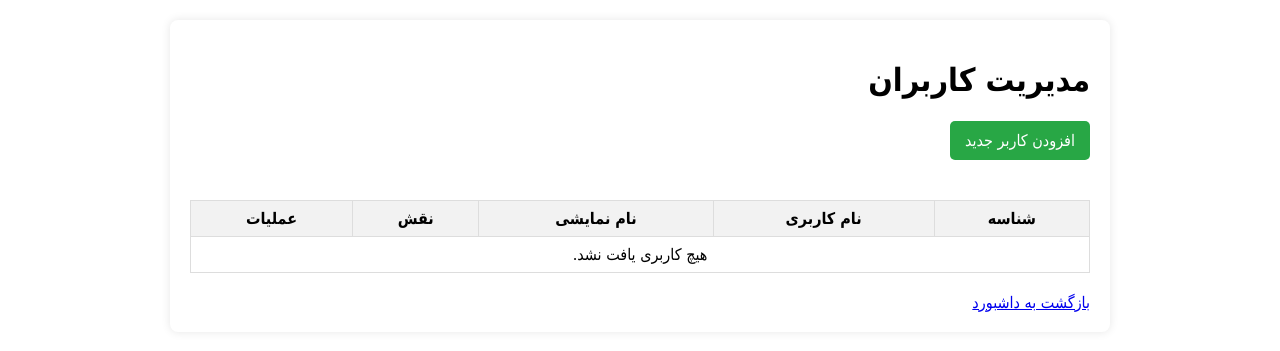
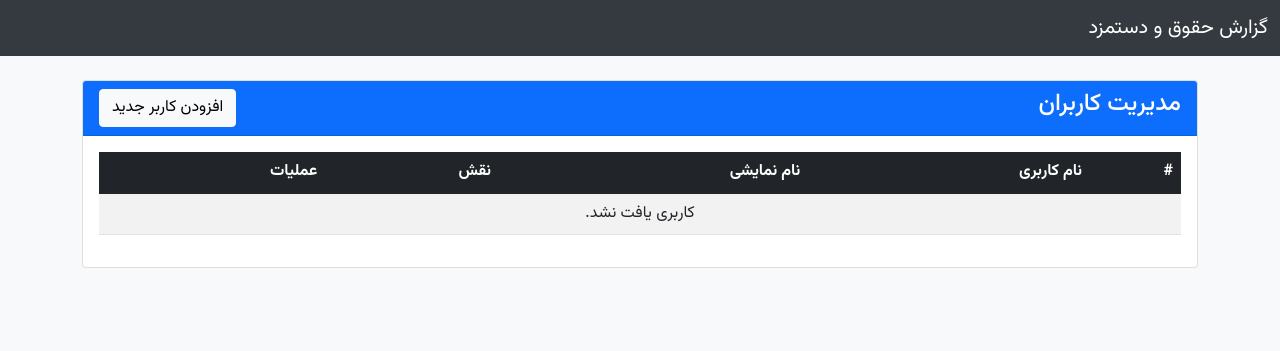
Before and after one commit to mortezaha/salary-reports, a Flask app: template templates/manage_users.html in a window 1280 px wide. Shown: the top 351 px of the page. Run offline with Flask 3, Linux system fonts and the light colour scheme; the template is opened without the code that fills it, so the values that code supplies are empty; parts of the project's set-up code (start-up, migrations or seed data) failed here and were passed over.

```diff
--- a/templates/manage_users.html
+++ b/templates/manage_users.html
@@ -2,27 +2,38 @@
 <html lang="fa" dir="rtl">
 <head>
     <meta charset="UTF-8">
+    <meta name="viewport" content="width=device-width, initial-scale=1.0">
+    <link rel="icon" href="{{ url_for('static', filename='favicon.ico') }}" type="image/x-icon">
     <title>مدیریت کاربران</title>
+    <link rel="preconnect" href="https://fonts.googleapis.com">
+    <link rel="preconnect" href="https://fonts.gstatic.com" crossorigin>
+    <link href="https://fonts.googleapis.com/css2?family=Vazirmatn:wght@300;400;500;700&display=swap" rel="stylesheet">
+    <link href="https://cdn.jsdelivr.net/npm/bootstrap@5.1.3/dist/css/bootstrap.rtl.min.css" rel="stylesheet">
     <style>
-        body { font-family: 'Tahoma', sans-serif; margin: 20px; }
-        .container { max-width: 900px; margin: auto; background: #fff; padding: 20px; border-radius: 8px; box-shadow: 0 0 10px rgba(0,0,0,0.1); }
-        table { width: 100%; border-collapse: collapse; margin-top: 20px; }
-        th, td { border: 1px solid #ddd; padding: 8px; text-align: center; }
-        th { background-color: #f2f2f2; }
-        .add-btn { background-color: #28a745; color: white; padding: 10px 15px; text-decoration: none; border-radius: 5px; display: inline-block; margin-bottom: 20px; }
-        .action-btns a { margin: 0 5px; text-decoration: none; padding: 4px 8px; border-radius: 3px; color: white; font-size: 12px; }
-        .edit-btn { background-color: #ffc107; }
-        .delete-btn { background-color: #dc3545; }
+        body { font-family: 'Vazirmatn', sans-serif; background-color: #f8f9fa; }
+        .navbar { background-color: #343a40; }
+        .card-header { background-color: #0d6efd; color: white; }
     </style>
 </head>
 <body>
-    <div class="container">
-        <h1>مدیریت کاربران</h1>
-        <a href="{{ url_for('add_user') }}" class="add-btn">افزودن کاربر جدید</a>
-        <table>
-            <thead>
+    <nav class="navbar navbar-expand-lg navbar-dark">
+        <div class="container-fluid">
+            <a class="navbar-brand" href="{{ url_for('index') }}">گزارش حقوق و دستمزد</a>
+        </div>
+    </nav>
+
+    <div class="container mt-4">
+        <div class="card">
+            <div class="card-header d-flex justify-content-between align-items-center">
+                <h4>مدیریت کاربران</h4>
+                <a href="{{ url_for('add_user') }}" class="btn btn-light">افزودن کاربر جدید</a>
+            </div>
+            <div class="card-body">
+                <div class="table-responsive">
+                    <table class="table table-striped table-hover align-middle">
+                        <thead class="table-dark">
                             <tr>
-                    <th>شناسه</th>
+                                <th>#</th>
                                 <th>نام کاربری</th>
                                 <th>نام نمایشی</th>
                                 <th>نقش</th>
@@ -32,27 +43,30 @@
                         <tbody>
                             {% for user in users %}
                             <tr>
-                    <td>{{ to_persian_number(user.id) }}</td>
+                                <td>{{ user.id | to_persian_number }}</td>
                                 <td>{{ user.username }}</td>
                                 <td>{{ user.display_name }}</td>
                                 <td>
-                        {% if user.role == 'admin' %}<span style="color: red;">ادمین</span>{% endif %}
-                        {% if user.role == 'editor' %}<span style="color: blue;">ویرایشگر</span>{% endif %}
-                        {% if user.role == 'viewer' %}<span style="color: gray;">بیننده</span>{% endif %}
+                                    {% if user.role == 'admin' %}<span class="badge bg-danger">مدیر</span>{% endif %}
+                                    {% if user.role == 'editor' %}<span class="badge bg-primary">ویرایشگر</span>{% endif %}
+                                    {% if user.role == 'viewer' %}<span class="badge bg-secondary">بیننده</span>{% endif %}
                                 </td>
-                    <td class="action-btns">
-                        <a href="{{ url_for('edit_user', user_id=user.id) }}" class="edit-btn">ویرایش</a>
-                        <form action="{{ url_for('delete_user', user_id=user.id) }}" method="post" style="display:inline;">
-                            <button type="submit" class="delete-btn" onclick="return confirm('آیا از حذف این کاربر اطمینان دارید؟');">حذف</button>
+                                <td>
+                                    <a href="{{ url_for('edit_user', user_id=user.id) }}" class="btn btn-sm btn-info">ویرایش</a>
+                                    <form method="POST" action="{{ url_for('delete_user', user_id=user.id) }}" style="display:inline;">
+                                        <button type="submit" class="btn btn-sm btn-danger" onclick="return confirm('آیا از حذف این کاربر مطمئن هستید؟');">حذف</button>
                                     </form>
                                 </td>
                             </tr>
                             {% else %}
-                <tr><td colspan="5">هیچ کاربری یافت نشد.</td></tr>
+                            <tr><td colspan="5" class="text-center">کاربری یافت نشد.</td></tr>
                             {% endfor %}
                         </tbody>
                     </table>
-        <a href="{{ url_for('index') }}" style="margin-top:20px;display:inline-block;">بازگشت به داشبورد</a>
                 </div>
+            </div>
+        </div>
+    </div>
+    <script src="https://cdn.jsdelivr.net/npm/bootstrap@5.1.3/dist/js/bootstrap.bundle.min.js"></script>
 </body>
 </html>
```
Also changed, not shown: templates/arrears_report.html (added, +73 -0 lines). Lines whose indentation alone changed are shown as unchanged.
